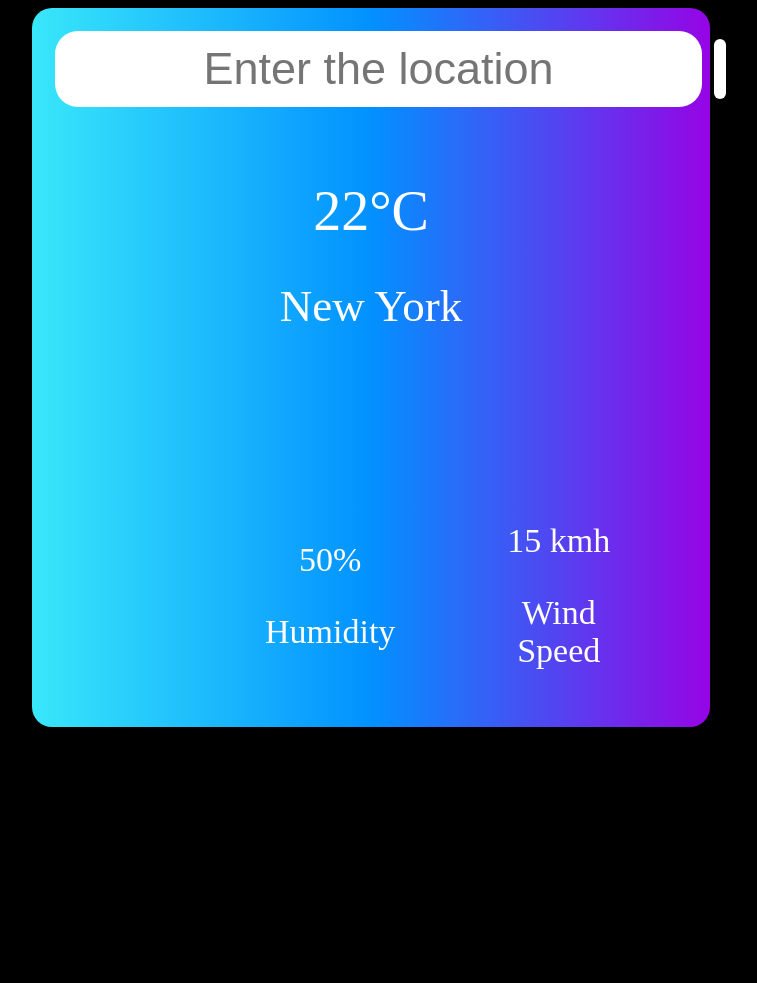
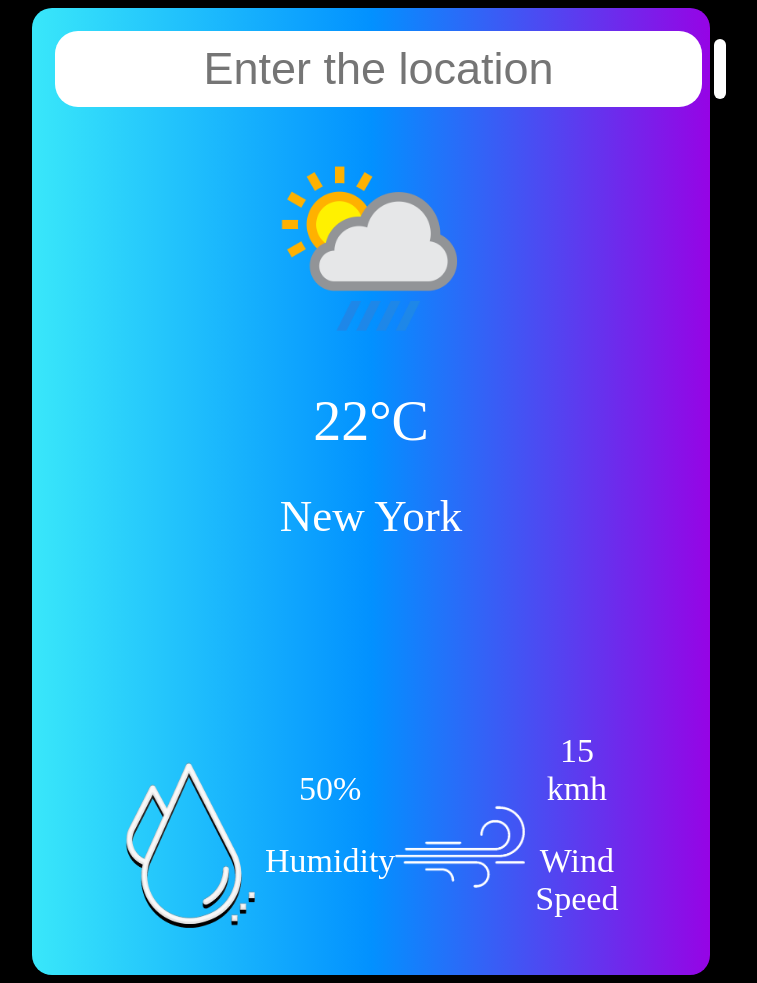
Before and after one commit to Aru-14/Weather_Checker_Using_API, a plain HTML site: page index.html in a window 1280 px wide. Shown: the whole page, without its empty margins (269-1026 px from the left). Before the commit the page ends 800 px from the top, so only its background shows below. Drawn offline with Linux system fonts and the light colour scheme.

Commit message:
index.html

```diff
--- a/index.html
+++ b/index.html
@@ -12,19 +12,19 @@
     <div class="card">
           <div class="search">
                <input type="text" placeholder="Enter the location" name="location" >
-               <button><img src="images/search.png" alt=""></button>
+               <button><img src="search.png" alt=""></button>
           </div>
 
 
 
           <div class="weather">
-                <img src="images/weather.png" alt="" class="weather-icon">
+                <img src="weather.png" alt="" class="weather-icon">
                 <h1 class="temp">22°C</h1>
                 <h2 class="city">New York</h2>
                 <div class="details">
 
                     <div class="col col1">
-                        <img src="images/humidity.png" alt="">
+                        <img src="humidity.png" alt="">
 
                       <div>
                          <p class="humidity">50%</p>
@@ -33,7 +33,7 @@
                     </div>
 
                     <div class="col col2">
-                        <img src="images/wind.png" alt="">
+                        <img src="wind.png" alt="">
 
                       <div>
                            <p class="wind">15 kmh</p>
```
